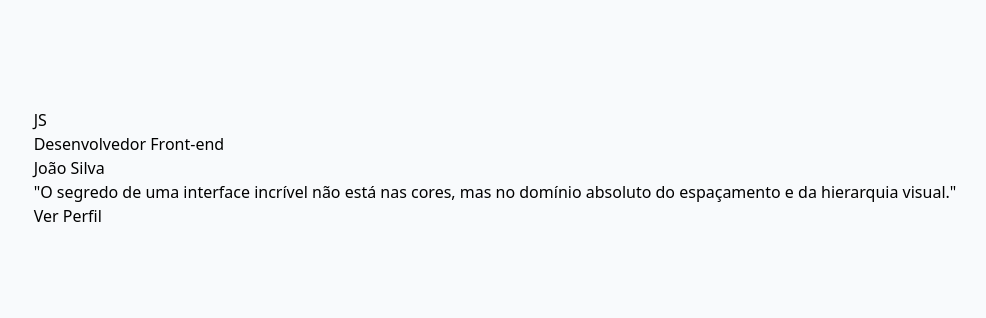
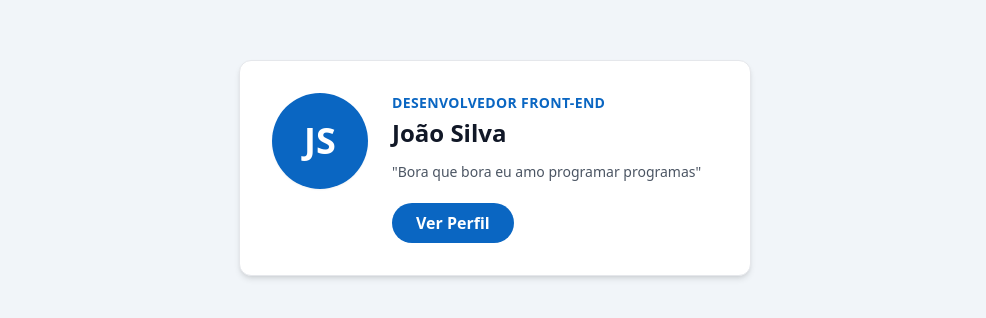
Before and after one commit to RestosDeTripas/biriguijonson, a plain HTML site: page desafio_aulas_3e4.html in a window 1280 px wide. Shown: the part 232-550 px from the top of the page, without its empty margins (145-1131 px from the left). Drawn offline with nearby package versions, Linux system fonts and the light colour scheme.

Commit message:
EU NAO AGUENTO MAIS

```diff
--- a/desafio_aulas_3e4.html
+++ b/desafio_aulas_3e4.html
@@ -7,27 +7,35 @@
 <!-- Tailwind CSS via Play CDN -->
 <script src="https://cdn.tailwindcss.com"></script>
 </head>
-<body class="bg-slate-50 min-h-screen font-sans antialiased flex items-center
-justify-center p-4">
-<!-- INÍCIO DO CARD (Aplique aqui max-w, bg, border, rounded, shadow e p) -->
-<div class="">
-<!-- Container de Layout (Aplique aqui flex-col, md:flex, gap) -->
- <div class="">
+<body class="bg-slate-100 min-h-screen font-sans antialiased flex items-center justify-center p-4">
+
+<!-- INÍCIO DO CARD -->
+<div class="max-w-lg w-full bg-white border border-gray-200 rounded-xl shadow-md p-6 sm:p-8">
+
+  <!-- Container de Layout -->
+  <div class="flex flex-col md:flex-row items-center md:items-start gap-6">
+
     <!-- Avatar (Área do Círculo) -->
-<div class="">
+    <div class="w-24 h-24 shrink-0 rounded-full bg-[#0a66c2] text-white flex items-center justify-center text-4xl font-semibold shadow-sm">
       JS
     </div>
+
     <!-- Informações do Depoimento -->
-<div class="">
-<span class="">Desenvolvedor Front-end</span>
-<h1 class="">João Silva</h1>
-<p class="">"O segredo de uma interface incrível não está nas cores, mas
-no domínio absoluto do espaçamento e da hierarquia visual."</p>
-<button class="">
+    <div class="flex flex-col items-center md:items-start text-center md:text-left w-full">
+      <span class="text-sm font-semibold text-[#0a66c2] uppercase tracking-wide mb-1">Desenvolvedor Front-end</span>
+      <h1 class="text-2xl font-bold text-gray-900">João Silva</h1>
+
+      <p class="mt-3 text-gray-600 leading-relaxed text-sm">
+        "Bora que bora eu amo programar programas"
+      </p>
+
+      <button class="mt-5 w-full md:w-auto px-6 py-2 bg-[#0a66c2] hover:bg-[#004182] text-white font-semibold rounded-full transition-colors duration-200">
         Ver Perfil
       </button>
     </div>
+
   </div>
 </div>
+
 </body>
 </html>
```
Lines whose indentation alone changed are shown as unchanged.
